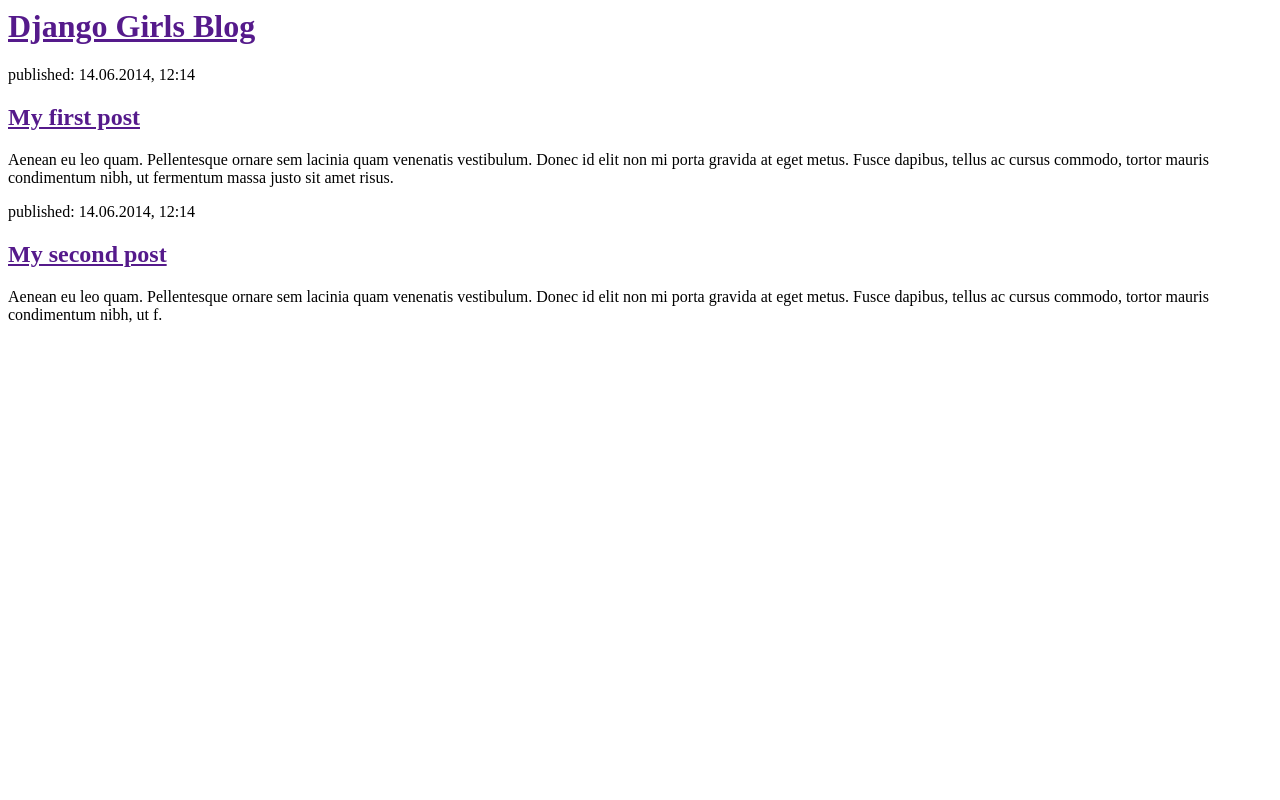
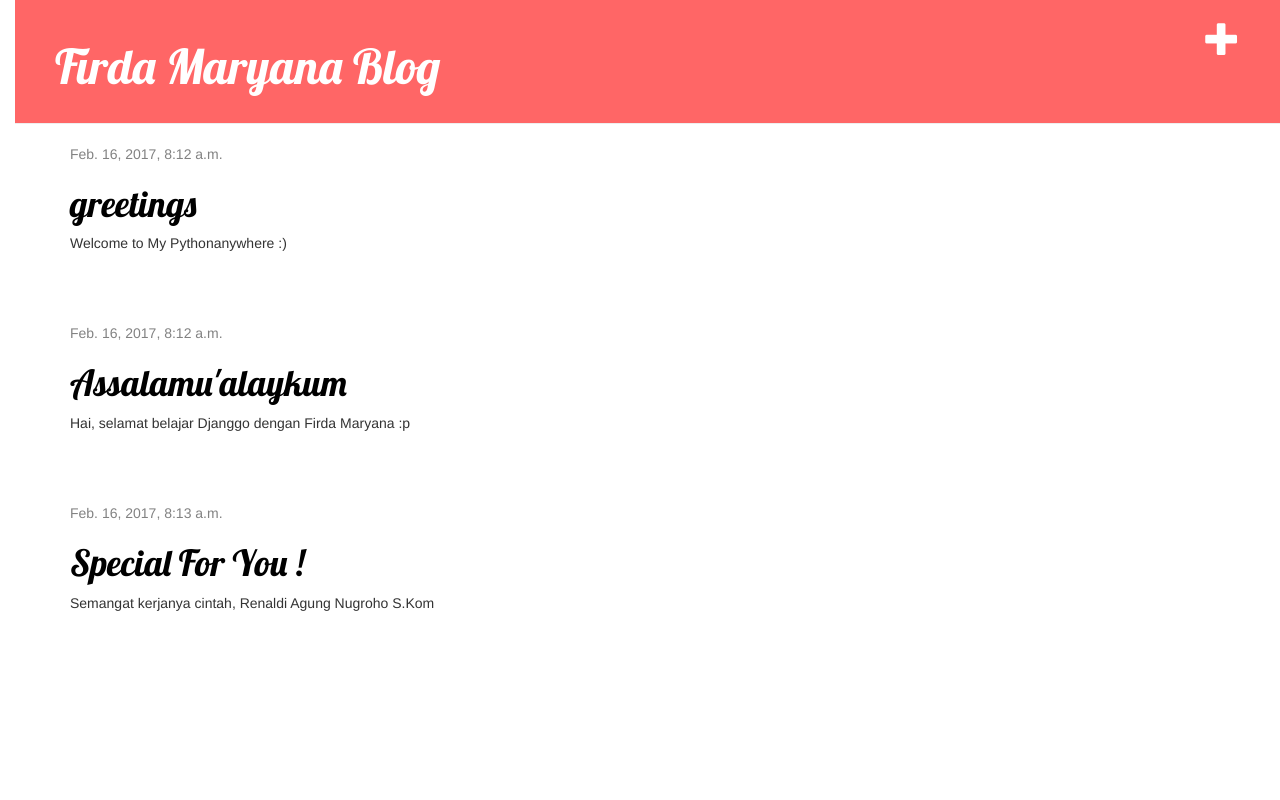
Before and after one commit to firdamaryana/my-second-blog, a Django app: page / in a window 1280 px wide. Run offline with Django 3.2, Linux system fonts and the light colour scheme; data comes from the database, SQL or seed files in the repository; both versions use the stored data as it was after the commit; some libraries are stand-ins or nearby versions.

Commit message:
yuhuuu editan selanjutnya

```diff
--- /dev/null
+++ b/blog/static/css/blog.css
@@ -0,0 +1,56 @@
+h1 a {
+    color: #FCA205;
+}
+body {
+    padding-left: 15px;
+}
+h1 a {
+    color: #FCA205;
+    font-family: 'Lobster';
+}
+.page-header {
+    background-color: #FF6666;
+    margin-top: 0;
+    padding: 20px 20px 20px 40px;
+}
+
+.page-header h1, .page-header h1 a, .page-header h1 a:visited, .page-header h1 a:active {
+    color: #ffffff;
+    font-size: 36pt;
+    text-decoration: none;
+}
+
+.content {
+    margin-left: 40px;
+}
+
+h1, h2, h3, h4 {
+    font-family: 'Lobster', cursive;
+}
+
+.date {
+    color: #828282;
+}
+
+.save {
+    float: right;
+}
+
+.post-form textarea, .post-form input {
+    width: 100%;
+}
+
+.top-menu, .top-menu:hover, .top-menu:visited {
+    color: #ffffff;
+    float: right;
+    font-size: 26pt;
+    margin-right: 20px;
+}
+
+.post {
+    margin-bottom: 70px;
+}
+
+.post h1 a, .post h1 a:visited {
+    color: #000000;
+}
--- /dev/null
+++ b/blog/templates/blog/base.html
@@ -0,0 +1,24 @@
+{% load staticfiles %}
+<html>
+    <head>
+        <title>Firda Maryana blog</title>
+        <link rel="stylesheet" href="//maxcdn.bootstrapcdn.com/bootstrap/3.2.0/css/bootstrap.min.css">
+        <link rel="stylesheet" href="//maxcdn.bootstrapcdn.com/bootstrap/3.2.0/css/bootstrap-theme.min.css">
+        <link href='//fonts.googleapis.com/css?family=Lobster&subset=latin,latin-ext' rel='stylesheet' type='text/css'>
+        <link rel="stylesheet" href="{% static 'css/blog.css' %}">
+    </head>
+    <body>
+        <div class="page-header">
+            <a href="{% url 'post_new' %}" class="top-menu"><span class="glyphicon glyphicon-plus"></span></a>
+            <h1><a href="/">Firda Maryana Blog</a></h1>
+        </div>
+        <div class="content container">
+            <div class="row">
+                <div class="col-md-8">
+                    {% block content %}
+                    {% endblock %}
+                </div>
+            </div>
+        </div>
+    </body>
+</html>
--- a/blog/templates/blog/post_list.html
+++ b/blog/templates/blog/post_list.html
@@ -1,22 +1,37 @@
+{% extends 'blog/base.html' %}
+{% load staticfiles %}
+
 <html>
     <head>
-        <title>Django Girls blog</title>
+        <title>Firda Maryana Blog</title>
+        <link rel="stylesheet" href="//maxcdn.bootstrapcdn.com/bootstrap/3.2.0/css/bootstrap.min.css">
+        <link rel="stylesheet" href="//maxcdn.bootstrapcdn.com/bootstrap/3.2.0/css/bootstrap-theme.min.css">
+        <link href="//fonts.googleapis.com/css?family=Lobster&subset=latin,latin-ext" rel="stylesheet" type="text/css">
+        <link rel="stylesheet" href="{% static 'css/blog.css' %}">
     </head>
     <body>
-        <div>
-            <h1><a href="">Django Girls Blog</a></h1>
-        </div>
+        <div class="page-header">
+    		<h1><a href="/">Firda Maryana Blog</a></h1>
+		</div>
 
-        <div>
-            <p>published: 14.06.2014, 12:14</p>
-            <h2><a href="">My first post</a></h2>
-            <p>Aenean eu leo quam. Pellentesque ornare sem lacinia quam venenatis vestibulum. Donec id elit non mi porta gravida at eget metus. Fusce dapibus, tellus ac cursus commodo, tortor mauris condimentum nibh, ut fermentum massa justo sit amet risus.</p>
-        </div>
+       <div class="content container">
+           <div class="row">
+               <div class="col-md-8">
+                   {% block content %}
+                       {% for post in posts %}
+                           <div class="post">
+                               <div class="date">
+                                   {{ post.published_date }}
+                               </div>
+                               <h1><a href="{% url 'post_detail' pk=post.pk %}">{{ post.title }}</a></h1>
+                               <p>{{ post.text|linebreaksbr }}</p>
+                           </div>
+                       {% endfor %}
+                   {% endblock %}
 
-        <div>
-            <p>published: 14.06.2014, 12:14</p>
-            <h2><a href="">My second post</a></h2>
-            <p>Aenean eu leo quam. Pellentesque ornare sem lacinia quam venenatis vestibulum. Donec id elit non mi porta gravida at eget metus. Fusce dapibus, tellus ac cursus commodo, tortor mauris condimentum nibh, ut f.</p>
-        </div>
+               </div>
+           </div>
+       </div>
+
     </body>
 </html>
--- a/blog/urls.py
+++ b/blog/urls.py
@@ -1,7 +1,8 @@
 from django.conf.urls import url
 from . import views
 
-
 urlpatterns = [
     url(r'^$', views.post_list, name='post_list'),
+    url(r'^post/(?P<pk>\d+)/$', views.post_detail, name='post_detail'),
+    url(r'^post/new/$', views.post_new, name='post_new'),
 ]
--- a/blog/views.py
+++ b/blog/views.py
@@ -1,4 +1,27 @@
-from django.shortcuts import render
+from django.shortcuts import render, get_object_or_404
+from django.shortcuts import redirect
+from django.utils import timezone
+from .forms import PostForm
+from .models import Post
+
 
 def post_list(request):
-    return render(request, 'blog/post_list.html', {})
+    posts = Post.objects.filter(published_date__lte=timezone.now()).order_by('published_date')
+    return render(request, 'blog/post_list.html', {'posts': posts})
+
+def post_detail(request, pk):
+    post = get_object_or_404(Post, pk=pk)
+    return render(request, 'blog/post_detail.html', {'post': post})
+
+def post_new(request):
+    if request.method == "POST":
+        form = PostForm(request.POST)
+        if form.is_valid():
+            post = form.save(commit=False)
+            post.author = request.user
+            post.published_date = timezone.now()
+            post.save()
+            return redirect('post_detail', pk=post.pk)
+    else:
+        form = PostForm()
+    return render(request, 'blog/post_edit.html', {'form': form})
```
Also changed, not shown: blog/forms.py (added, +9 -0 lines), blog/templates/blog/post_detail.html (added, +13 -0 lines), blog/templates/blog/post_edit.html (added, +9 -0 lines), db.sqlite3, 6 other files.
